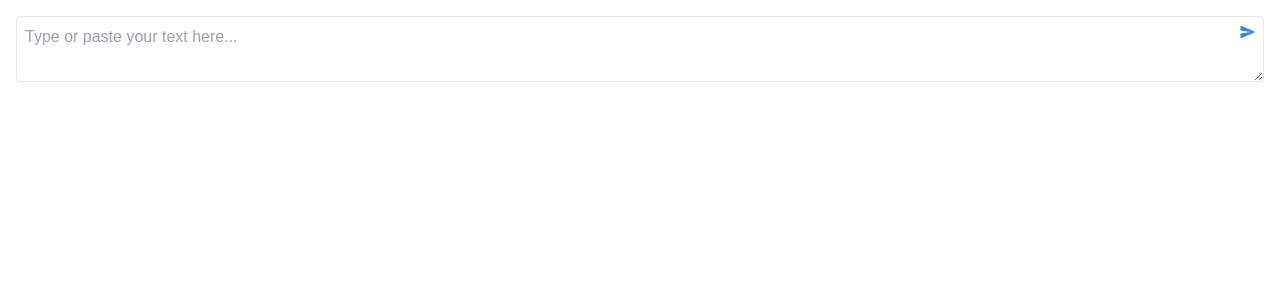
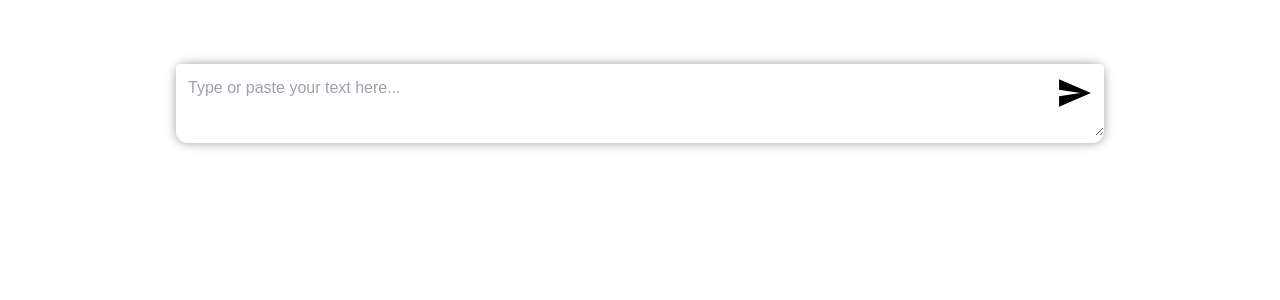
Before and after one commit to dodosebn/hngx_language_translator_detection_summary, a Next.js app: page / in a window 1280 px wide. Shown: the top 300 px of the page. Built offline with nearby package versions, Linux system fonts and the light colour scheme; no server answers.

Commit message:
next will be submittion by 8pm

```diff
--- a/app/page.tsx
+++ b/app/page.tsx
@@ -7,18 +7,21 @@ export default function Page() {
       <Head>
         <meta
           name="language-detection-token"
+          http-equiv="origin-trial"
           content={process.env.NEXT_PUBLIC_LANGUAGE_DETECTION_TOKEN}
         />
         <meta
           name="translation-token"
+          http-equiv="origin-trial"
           content={process.env.NEXT_PUBLIC_LANG_TRANS_TOKEN}
         />
         <meta
           name="summarize-token"
+          http-equiv="origin-trial"
           content={process.env.NEXT_PUBLIC_SUMMARIZE_TOKEN}
         />
       </Head>
-      <div>
+      <div className="bg-[#ffffff] lg:px-[10rem] px-[4rem] py-[3rem]">
         <FetchTrans />
       </div>
     </>
--- /dev/null
+++ b/components/displayUpInputa.tsx
@@ -0,0 +1,64 @@
+import React from 'react'
+
+interface DisplayUpInputaProps {
+    txtToBeTranslated: string;
+    detectedLangMessage: string;
+    showSummarize: boolean;
+    handleSummarize: () => void;
+    summarizedTxt: string;
+    handleTranslate: (value: string) => void;
+    translatedTxt: string;
+}
+
+const DisplayUpInputa: React.FC<DisplayUpInputaProps> = ({
+  txtToBeTranslated, detectedLangMessage, showSummarize, handleSummarize,
+  summarizedTxt, handleTranslate, translatedTxt
+}) => {
+  return (
+    <div>
+        {txtToBeTranslated && (
+        <div className="space-y-4">
+          <p className="text-sm text-gray-500">
+            Detected Language: {detectedLangMessage}
+          </p>
+
+          {showSummarize && (
+            <button
+              onClick={handleSummarize}
+              className="px-4 py-2 bg-blue-500 text-white rounded hover:bg-blue-700"
+            >
+              Summarize
+            </button>
+          )}
+
+          {summarizedTxt && (
+            <div className="p-4 bg-gray-100 rounded">
+              <p className="italic">{summarizedTxt}</p>
+            </div>
+          )}
+
+<select
+            onChange={(e) => handleTranslate(e.target.value)}
+            className="p-2 border border-gray-300 rounded"
+          >
+            <option value="">Translate to Language</option>
+            <option value="en">English</option>
+            <option value="pt">Portuguese</option>
+            <option value="es">Spanish</option>
+            <option value="ru">Russian</option>
+            <option value="tr">Turkish</option>
+            <option value="fr">French</option>
+          </select>
+
+          {translatedTxt && (
+            <div className="p-4 bg-gray-100 rounded">
+              <p>{translatedTxt}</p>
+            </div>
+          )}
+        </div>
+      )}
+    </div>
+  );
+}
+
+export default DisplayUpInputa;
--- a/components/fetchTrans.tsx
+++ b/components/fetchTrans.tsx
@@ -1,9 +1,9 @@
 "use client";
 /* eslint-disable @typescript-eslint/no-explicit-any */
 import React, { useEffect, useState, useCallback } from "react";
-import { IoSendSharp } from "react-icons/io5";
 import type { LanguageDetectorCapabilities, DetectedLanguageResult, SummarizerOptions } from "@/types";
-
+import Inputa from "./inputa";
+import DisplayUpInputa from "./displayUpInputa";
 
 const FetchTrans: React.FC = () => {
   const [txtToBeTranslated, setTxtToBeTranslated] = useState<string>("");
@@ -172,62 +172,12 @@ const FetchTrans: React.FC = () => {
 
   return (
     <div className="p-4">
-      <div className="mb-4 relative">
-        <textarea
-          className="w-full p-2 border rounded pr-10"
-          value={txtToBeTranslated}
-          onChange={(e) => setTxtToBeTranslated(e.target.value)}
-          placeholder="Type or paste your text here..."
-        />
-        <button
-          onClick={detectLanguageAPI}
-          className="absolute right-2 top-2 text-blue-500 hover:text-blue-700"
-        >
-          <IoSendSharp />
-        </button>
-      </div>
-
-      {txtToBeTranslated && (
-        <div className="space-y-4">
-          <p className="text-sm text-gray-500">
-            Detected Language: {detectedLangMessage}
-          </p>
-
-          {showSummarize && (
-            <button
-              onClick={handleSummarize}
-              className="px-4 py-2 bg-blue-500 text-white rounded hover:bg-blue-700"
-            >
-              Summarize
-            </button>
-          )}
-
-          {summarizedTxt && (
-            <div className="p-4 bg-gray-100 rounded">
-              <p className="italic">{summarizedTxt}</p>
-            </div>
-          )}
-
-          <select
-            onChange={(e) => handleTranslate(e.target.value)}
-            className="p-2 border rounded"
-          >
-            <option value="">Translate to Language</option>
-            <option value="en">English</option>
-            <option value="pt">Portuguese</option>
-            <option value="es">Spanish</option>
-            <option value="ru">Russian</option>
-            <option value="tr">Turkish</option>
-            <option value="fr">French</option>
-          </select>
-
-          {translatedTxt && (
-            <div className="p-4 bg-gray-100 rounded">
-              <p>{translatedTxt}</p>
-            </div>
-          )}
-        </div>
-      )}
+      <main>
+      <DisplayUpInputa txtToBeTranslated={txtToBeTranslated} detectedLangMessage={detectedLangMessage} showSummarize={showSummarize} handleSummarize={handleSummarize} summarizedTxt={summarizedTxt} handleTranslate={handleTranslate} translatedTxt={translatedTxt}/>
+      </main>
+      <div>
+   <Inputa txtToBeTranslated={txtToBeTranslated} setTxtToBeTranslated={setTxtToBeTranslated} detectLanguageAPI={detectLanguageAPI}/>
+   </div>
     </div>
   );
 };
--- /dev/null
+++ b/components/inputa.tsx
@@ -0,0 +1,28 @@
+import { IoSendSharp } from "react-icons/io5";
+
+interface InputaProps {
+    txtToBeTranslated: string;
+    setTxtToBeTranslated: (value: string) => void;
+    detectLanguageAPI: () => void;
+}
+
+const Inputa: React.FC<InputaProps> = ({ txtToBeTranslated, setTxtToBeTranslated, detectLanguageAPI }) => {
+    return (
+        <div style={{ boxShadow: '0 4px 8px rgba(0, 0, 0, 0.1), 0 -4px 8px rgba(0, 0, 0, 0.1), 4px 0 8px rgba(0, 0, 0, 0.1), -4px 0 8px rgba(0, 0, 0, 0.1)' }} className="mb-4 relative bg-[#ffffff] rounded-xl">
+            <textarea
+                className="w-full p-3 border-none outline-none rounded pr-10 text-[#000]"
+                value={txtToBeTranslated}
+                onChange={(e) => setTxtToBeTranslated(e.target.value)}
+                placeholder="Type or paste your text here..."
+            />
+            <button
+                onClick={detectLanguageAPI}
+                className="absolute right-3 top-3 text-black hover:text-black"
+            >
+                <IoSendSharp size={34}/>
+            </button>
+        </div>
+    );
+}
+
+export default Inputa;
```
Also changed, not shown: components/customs/postCard.tsx (added).
